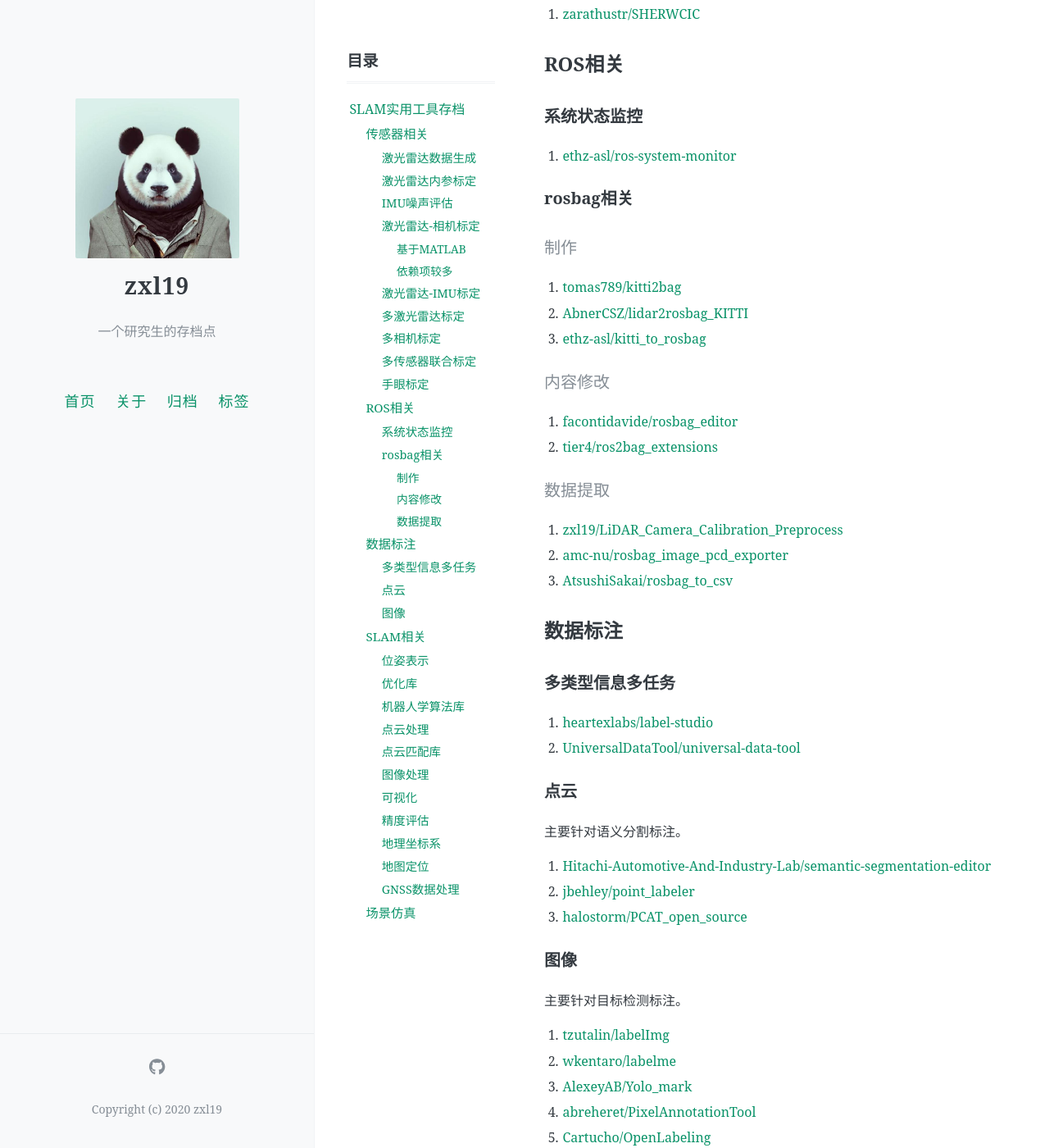
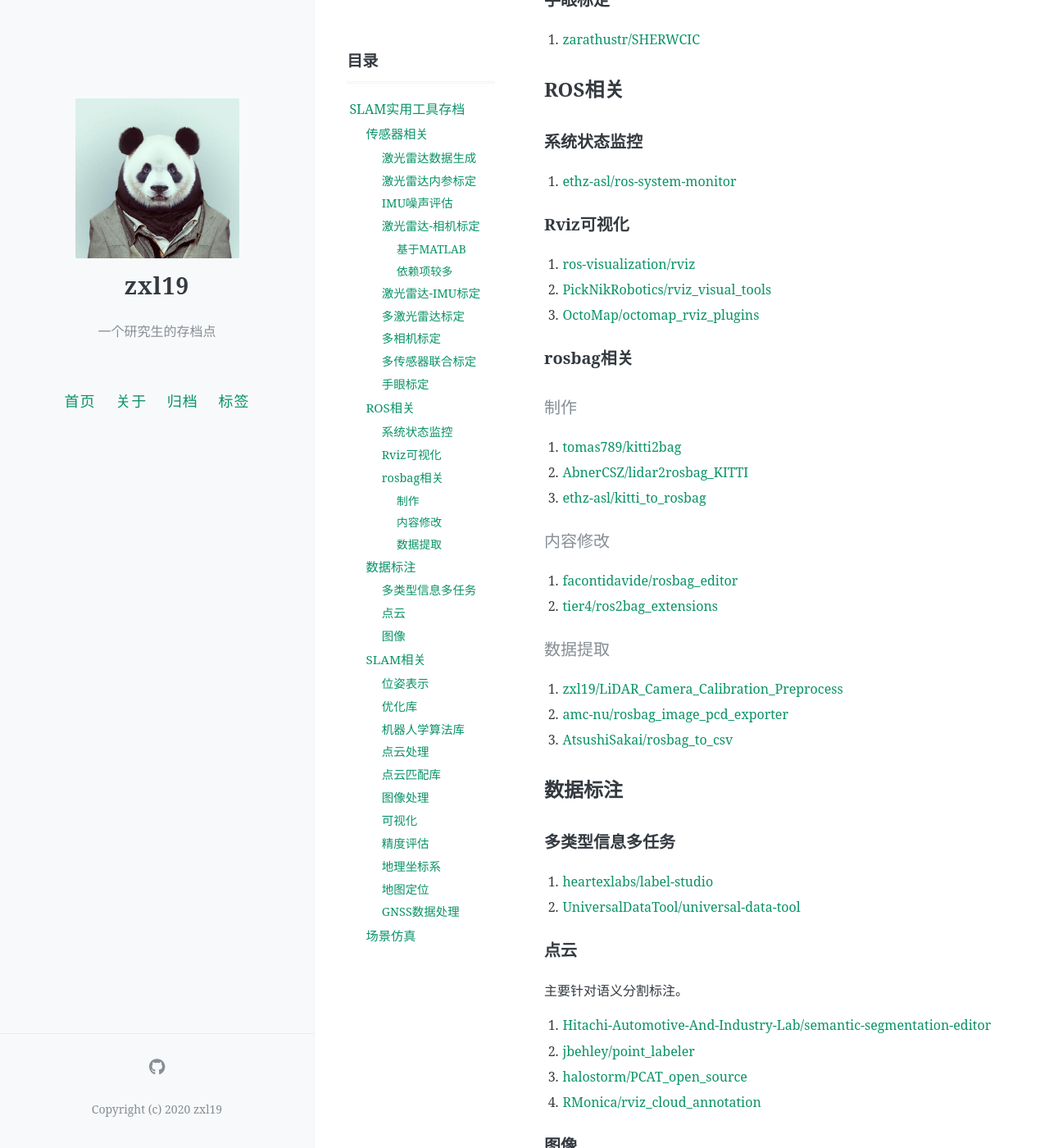
Before and after one commit to zxl19/zxl19.github.io, a Jekyll site: the page built from _posts/2021-05-25-slam-tool.md, in a window 1280 px wide and 1400 px high, scrolled down 2169 px. Shown: the whole window at 82% size. Built offline with Jekyll 4.4.1, drawn with Linux system fonts in a browser that asks for light colours; comment, search, counter and statistics services are not loaded; some of the changed text lies outside the part shown.

Commit message:
Update Posts

```diff
--- a/_posts/2021-05-25-slam-tool.md
+++ b/_posts/2021-05-25-slam-tool.md
@@ -30,8 +30,9 @@ pinned: false
 ### IMU噪声评估
 
 1. [gaowenliang/imu_utils](https://github.com/gaowenliang/imu_utils)
-2. [Kyle-ak/imu_tk](https://github.com/Kyle-ak/imu_tk)
-3. [XinLiGH/GyroAllan](https://github.com/XinLiGH/GyroAllan)
+2. [ccny-ros-pkg/imu_tools](https://github.com/ccny-ros-pkg/imu_tools)
+3. [Kyle-ak/imu_tk](https://github.com/Kyle-ak/imu_tk)
+4. [XinLiGH/GyroAllan](https://github.com/XinLiGH/GyroAllan)
 
 ### 激光雷达-相机标定
 
@@ -91,6 +92,12 @@ pinned: false
 
 1. [ethz-asl/ros-system-monitor](https://github.com/ethz-asl/ros-system-monitor)
 
+### Rviz可视化
+
+1. [ros-visualization/rviz](https://github.com/ros-visualization/rviz)
+2. [PickNikRobotics/rviz_visual_tools](https://github.com/PickNikRobotics/rviz_visual_tools)
+3. [OctoMap/octomap_rviz_plugins](https://github.com/OctoMap/octomap_rviz_plugins)
+
 ### rosbag相关
 
 #### 制作
@@ -124,6 +131,7 @@ pinned: false
 1. [Hitachi-Automotive-And-Industry-Lab/semantic-segmentation-editor](https://github.com/Hitachi-Automotive-And-Industry-Lab/semantic-segmentation-editor)
 2. [jbehley/point_labeler](https://github.com/jbehley/point_labeler)
 3. [halostorm/PCAT_open_source](https://github.com/halostorm/PCAT_open_source)
+4. [RMonica/rviz_cloud_annotation](https://github.com/RMonica/rviz_cloud_annotation)
 
 ### 图像
 
```
Also changed, not shown: _posts/2021-06-22-ros-material.md (+2 -1 lines).
